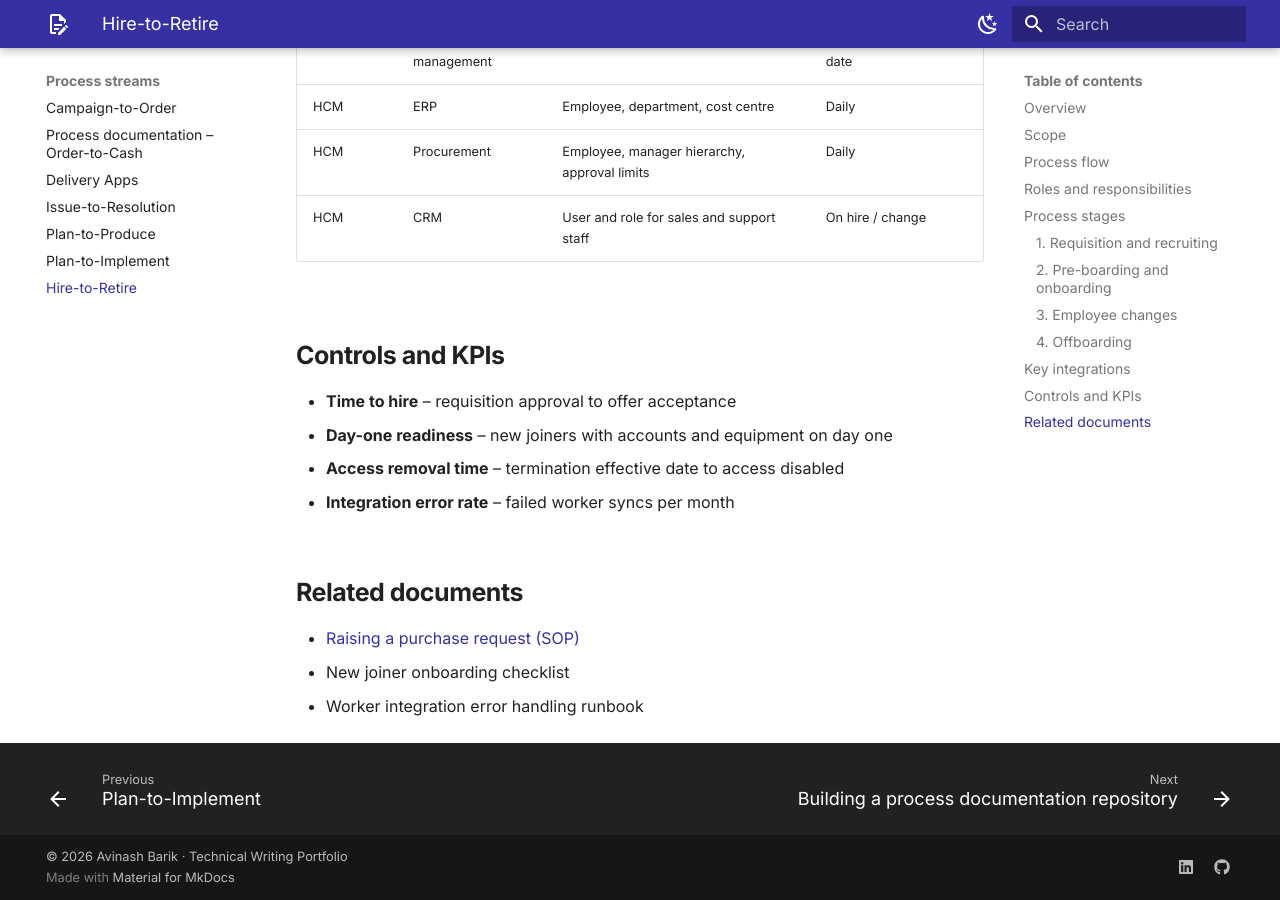
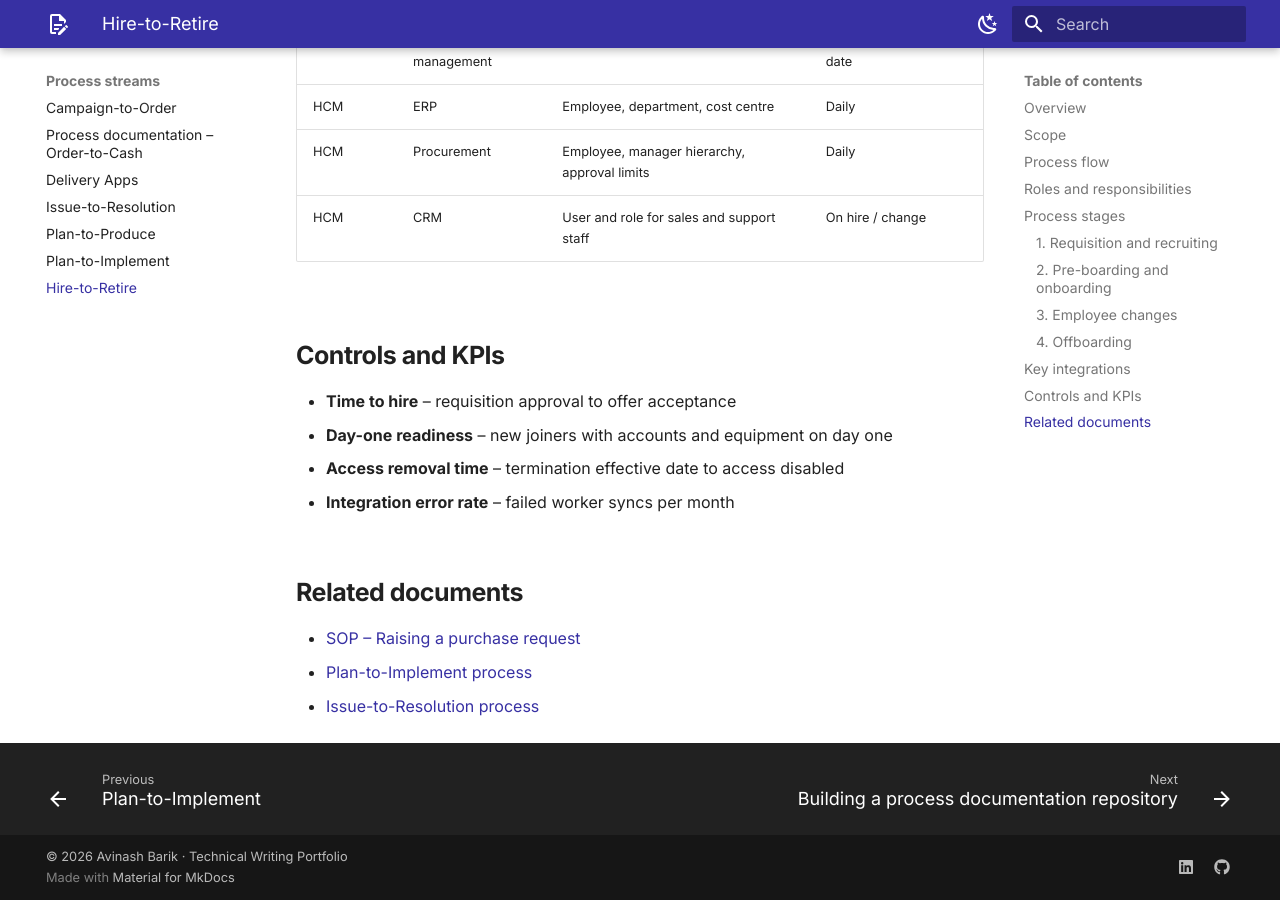
Before and after one commit to Avinash0789/Avinash0789.github.io, an MkDocs documentation site: the page built from docs/streams/hire-to-retire.md, in a window 1280 px wide and 900 px high, scrolled down 3826 px. Built offline with MkDocs 1.6.1 and Material for MkDocs 9.7.7, drawn with Linux system fonts in a browser that asks for light colours.

Commit message:
Link related documents on process stream pages

```diff
--- a/docs/streams/hire-to-retire.md
+++ b/docs/streams/hire-to-retire.md
@@ -91,6 +91,6 @@ flowchart TD
 
 ## Related documents
 
-- [Raising a purchase request (SOP)](../samples/sop-purchase-request.md)
-- New joiner onboarding checklist
-- Worker integration error handling runbook
+- [SOP – Raising a purchase request](../samples/sop-purchase-request.md)
+- [Plan-to-Implement process](plan-to-implement.md)
+- [Issue-to-Resolution process](issue-to-resolution.md)
```
Also changed, not shown: docs/streams/campaign-to-order.md (+2 -2 lines), docs/streams/delivery-apps.md (+2 -2 lines), docs/streams/issue-to-resolution.md (+2 -1 lines), docs/streams/plan-to-implement.md (+2 -2 lines), docs/streams/plan-to-produce.md (+3 -3 lines).
